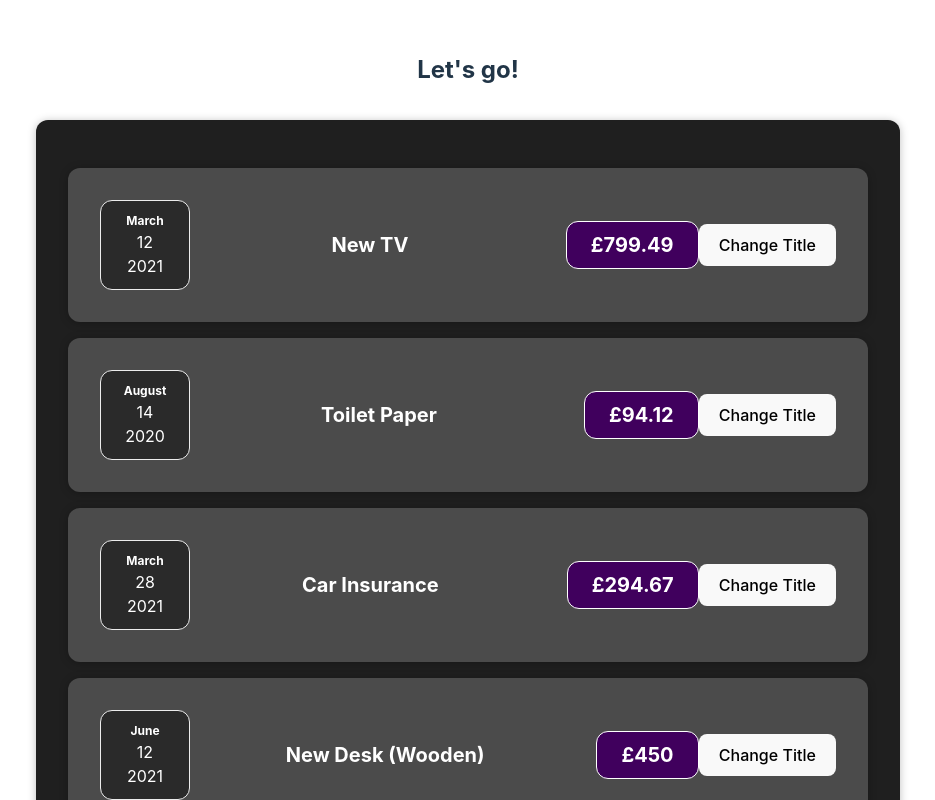
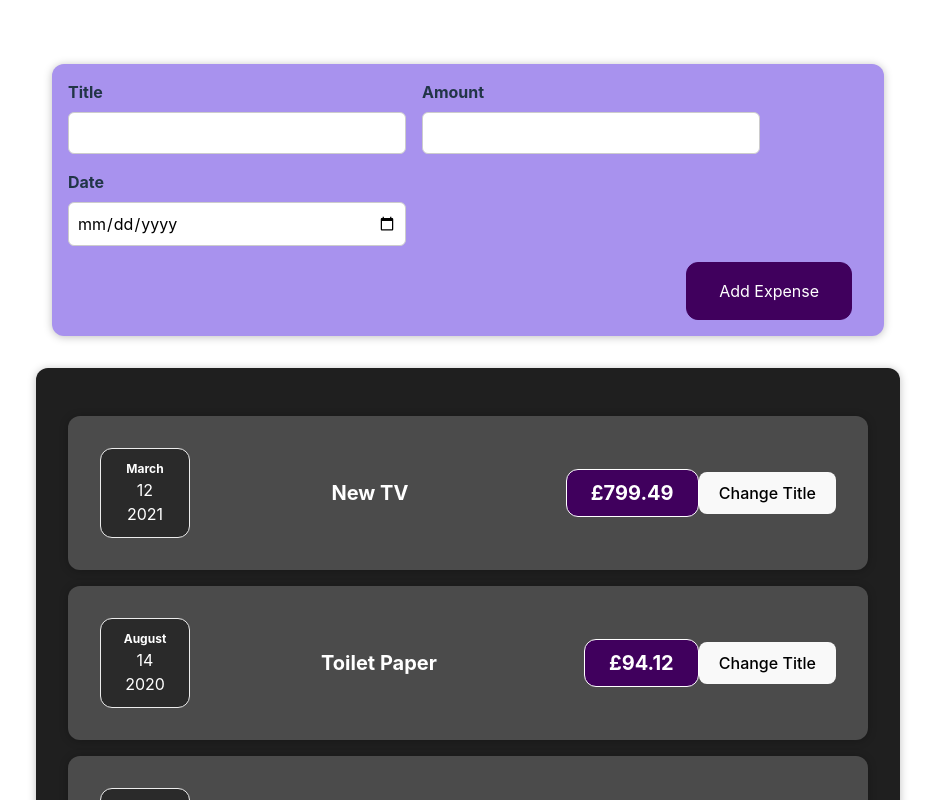
Before and after one commit to margeol90/react-project, a React (Vite) app: page / in a window 1280 px wide. Shown: the top 800 px of the page, without its empty margins (172-1107 px from the left). Built offline with nearby package versions, Linux system fonts and the light colour scheme.

Commit message:
added form component for user submission

```diff
--- a/src/App.jsx
+++ b/src/App.jsx
@@ -1,4 +1,5 @@
 import Expenses from './components/Expenses/Expenses';
+import NewExpense from './components/NewExpense/NewExpense'
 import './App.css';
 
 const App = () => {
@@ -26,7 +27,7 @@
 
   return (
     <div>
-      <h2>Let's go!</h2>
+      <NewExpense />
       <Expenses items={expenses}></Expenses>
     </div>
   )
--- /dev/null
+++ b/src/components/NewExpense/ExpenseForm.css
@@ -0,0 +1,26 @@
+.new-expense__controls {
+  display: flex;
+  flex-wrap: wrap;
+  gap: 1rem;
+  margin-bottom: 1rem;
+  text-align: left;
+}
+
+.new-expense__control label {
+  font-weight: bold;
+  margin-bottom: 0.5rem;
+  display: block;
+}
+
+.new-expense__control input {
+  font: inherit;
+  padding: 0.5rem;
+  border-radius: 6px;
+  border: 1px solid #ccc;
+  width: 20rem;
+  max-width: 100%;
+}
+
+.new-expense__actions {
+  text-align: right;
+}
--- /dev/null
+++ b/src/components/NewExpense/ExpenseForm.jsx
@@ -0,0 +1,27 @@
+import './ExpenseForm.css'
+
+const ExpenseForm = () => {
+  return(
+    <form>
+      <div className="new-expense__controls">
+        <div className="new-expense__control">
+          <label>Title</label>
+          <input type="text" />
+        </div>
+        <div className="new-expense__control">
+          <label>Amount</label>
+          <input type="number" min="0.01" step="0.01"/>
+        </div>
+        <div className="new-expense__control">
+          <label>Date</label>
+          <input type="date" min="2019-01-01" max="2022-12-31" />
+        </div>
+      </div>
+      <div className="new-expense__actions">
+        <button type="submit">Add Expense</button>
+      </div>
+    </form>
+  );
+}
+
+export default ExpenseForm;
--- /dev/null
+++ b/src/components/NewExpense/NewExpense.css
@@ -0,0 +1,38 @@
+.new-expense {
+  background-color: #a892ee;
+  padding: 1rem;
+  margin: 2rem auto;
+  width: 50rem;
+  max-width: 95%;
+  border-radius: 12px;
+  text-align: center;
+  box-shadow: 0 1px 8px rgba(0, 0, 0, 0.25);
+}
+
+.new-expense button {
+  font: inherit;
+  cursor: pointer;
+  padding: 1rem 2rem;
+  border: 1px solid #40005d;
+  background-color: #40005d;
+  color: white;
+  border-radius: 12px;
+  margin-right: 1rem;
+}
+
+.new-expense button:hover,
+.new-expense button:active {
+  background-color: #510674;
+  border-color: #510674;
+}
+
+.new-expense button.alternative {
+  color: #220131;
+  border-color: transparent;
+  background-color: transparent;
+}
+
+.new-expense button.alternative:hover,
+.new-expense button.alternative:active {
+  background-color: #ddb3f8;
+}
--- /dev/null
+++ b/src/components/NewExpense/NewExpense.jsx
@@ -0,0 +1,12 @@
+import ExpenseForm from './ExpenseForm'
+import './NewExpense.css'
+
+const NewExpense = () => {
+  return (
+    <div className="new-expense">
+      <ExpenseForm />
+    </div>
+  );
+}
+
+export default NewExpense;
```
